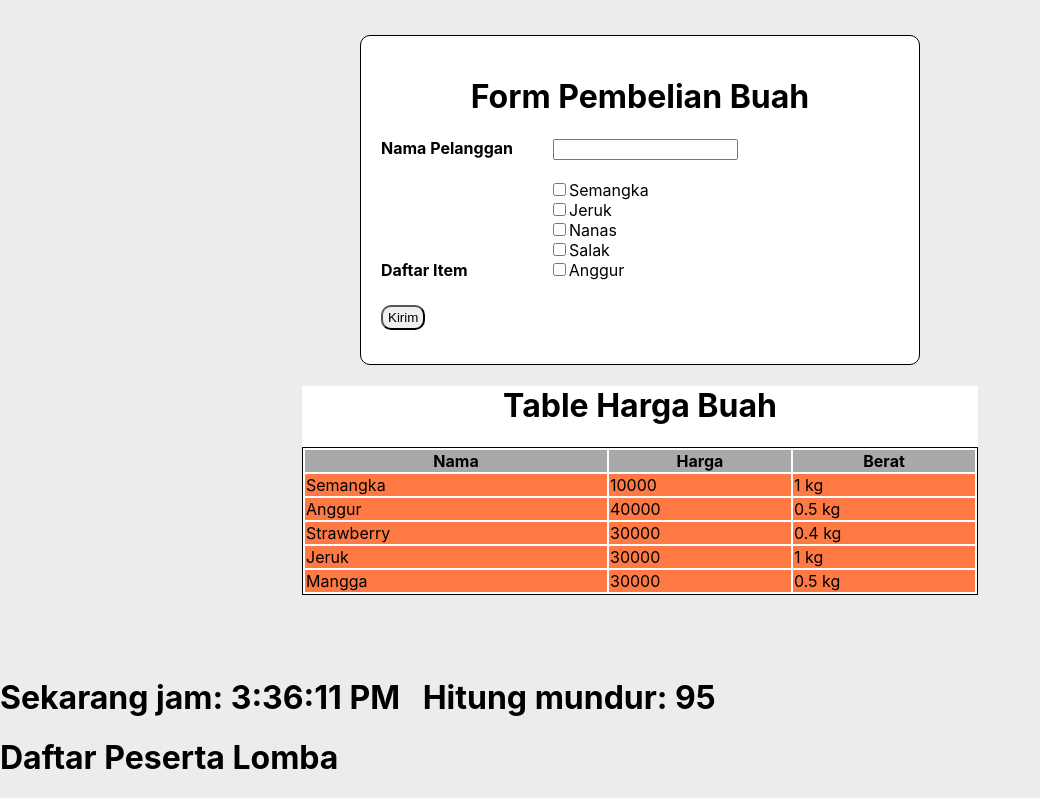
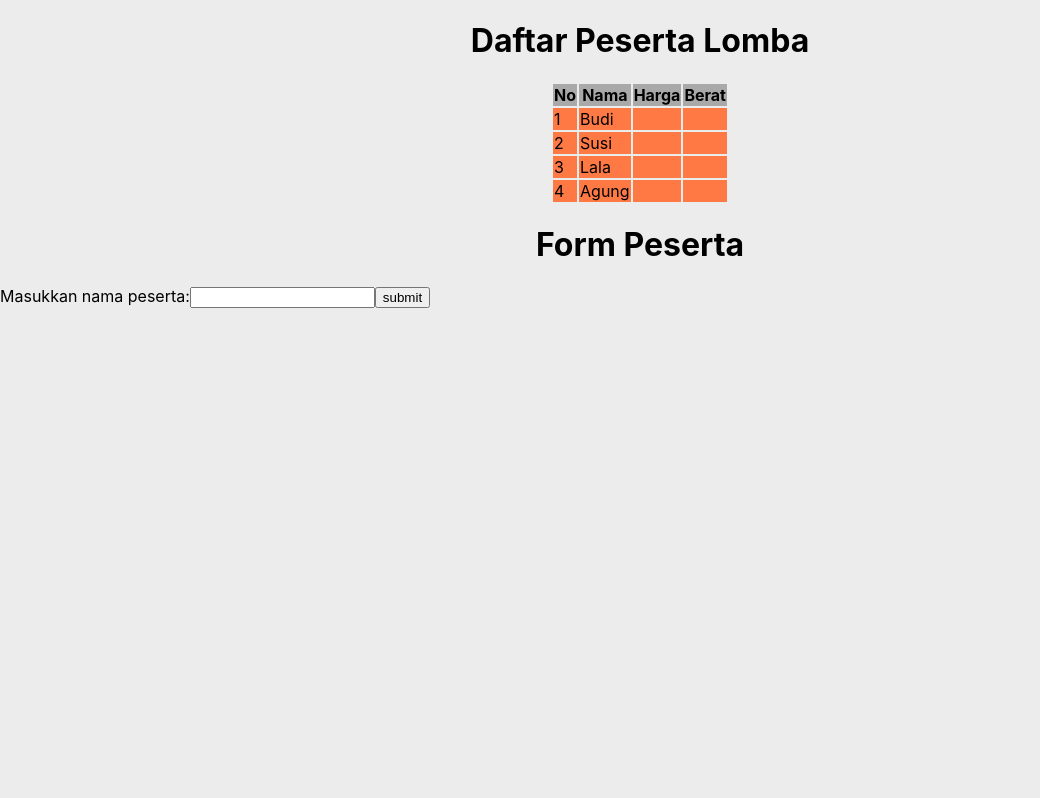
Before and after one commit to bungspaces/sanbercode-reactjs-0820-2, a React (Create React App) app: page / in a window 1280 px wide. Shown: the top 798 px of the page, without its empty margins (0-1040 px from the left). Built offline with nearby package versions, Linux system fonts and the light colour scheme.

Commit message:
Update Tugas 12 (Belum)

```diff
--- a/src/App.js
+++ b/src/App.js
@@ -1,17 +1,17 @@
 import React from "react";
-import Tugas9 from "../src/Tugas-9/Tugas-9";
+/* import Tugas9 from "../src/Tugas-9/Tugas-9";
 import Tugas10 from "../src/Tugas-10/Tugas-10";
-import Tugas11 from "../src/Tugas-11/clock";
-import Tugas12 from "../src/Tugas-12/Tugas-12"
+import Tugas11 from "../src/Tugas-11/clock"; */
+import Tugas12 from "../src/Tugas-12/Tugas-12";
 
 function App() {
   return (
     <div>
-      <Tugas9 />
+{/*       <Tugas9 />
 
       <Tugas10 />
 
-      <Tugas11 />
+      <Tugas11 /> */}
 
       <Tugas12 />
     </div>
--- a/src/Tugas-12/Lists.css
+++ b/src/Tugas-12/Lists.css
@@ -0,0 +1,15 @@
+h1 {
+    text-align: center;
+}
+
+th {
+    background-color: darkgray;
+}
+
+td {
+    background-color: rgb(255, 121, 69);
+}
+
+table {
+    margin: auto;
+}
--- a/src/Tugas-12/Tugas-12.js
+++ b/src/Tugas-12/Tugas-12.js
@@ -26,7 +26,6 @@ handleSubmit(event){
         inputName: ""
     })
 }
-
 render(){
     return(
     <>
@@ -36,7 +35,8 @@ render(){
                 <tr>
                     <th>No</th>
                     <th>Nama</th>
-                    <th></th>
+                    <th>Harga</th>
+                    <th>Berat</th>
             </tr>
             </thead>
             <tbody>
@@ -46,6 +46,8 @@ render(){
                     <tr>
                         <td>{index+1}</td>
                         <td>{val}</td>
+                        <td>{}</td>
+                        <td>{}</td>
                     </tr>
                     )
                 })
```
